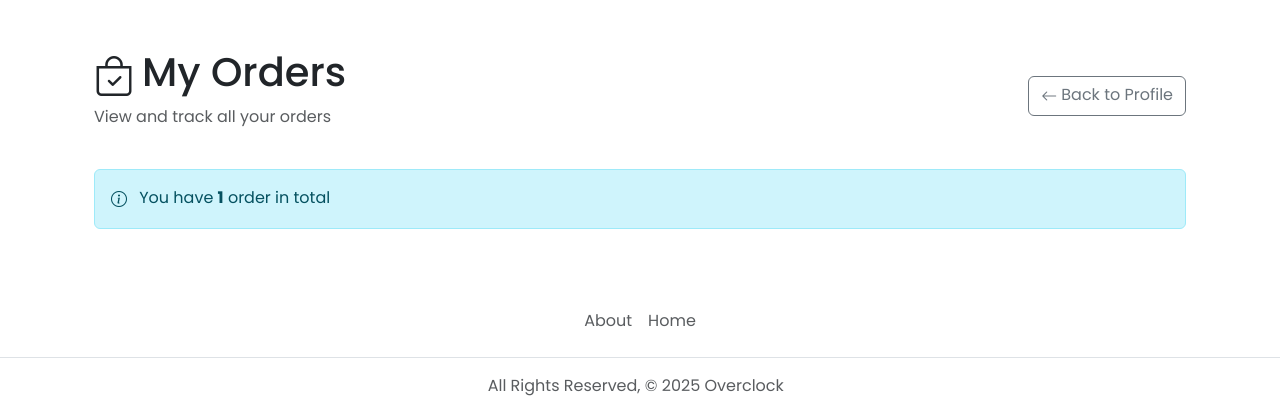
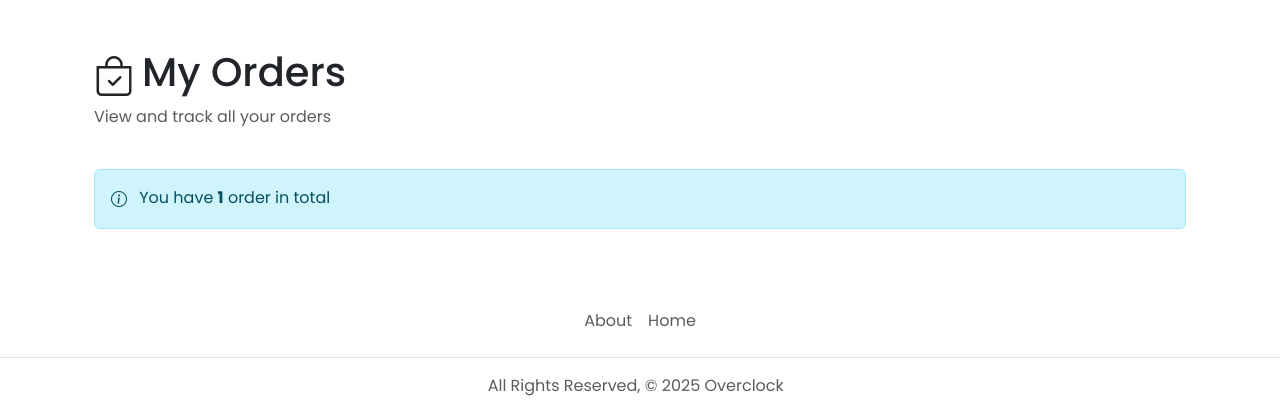
Before and after one commit to izZERO/Overclock, a Django app: page /orders/ in a window 1280 px wide. Shown: the part 128-548 px from the top of the page. Run offline with Django 5.2, Linux system fonts and the light colour scheme; a user stored in the database is signed in; tables that the repository leaves empty hold one stand-in row (values such as "Sample post").

Commit message:
remove useless buttons and fix django rendering

```diff
--- a/main/templates/orders.html
+++ b/main/templates/orders.html
@@ -5,9 +5,6 @@
       <h1 class="mb-1"><i class="bi bi-bag-check me-2"></i>My Orders</h1>
       <p class="text-muted">View and track all your orders</p>
     </div>
-    <a href="{% url 'profile-view' %}" class="btn btn-outline-secondary">
-      <i class="bi bi-arrow-left me-1"></i>Back to Profile
-    </a>
   </div>
 
   {% if orders %}
@@ -18,8 +15,7 @@
   </div>
 
   <div class="row">
-    {% for order in orders %}
-    {% if order.status != "c" %}
+    {% for order in orders %} {% if order.status != "c" %}
     <div class="col-12 mb-4">
       <div class="card shadow-sm">
         <div class="card-header">
@@ -69,10 +65,9 @@
               <h6 class="mb-3">
                 <i class="bi bi-geo-alt me-2"></i>Shipping Details
               </h6>
-              <p class="mb-1">Address: {{ order.shipping_address }}</p>
+              <p class="mb-1"><i class="bi bi-geo me-2"></i>Address: {{ order.shipping_address }}</p>
               <p class="mb-0">
-                <i class="bi bi-telephone me-2"></i>Phone Number: {{
-                user.profile.phone }}
+                <i class="bi bi-telephone me-2"></i>Phone Number: {{user.profile.phone }}
               </p>
             </div>
             <div class="col-md-4 text-end">
@@ -87,8 +82,7 @@
         </div>
       </div>
     </div>
-    {% endif %}
-    {% endfor %}
+    {% endif %} {% endfor %}
   </div>
 
   {% else %}
```
